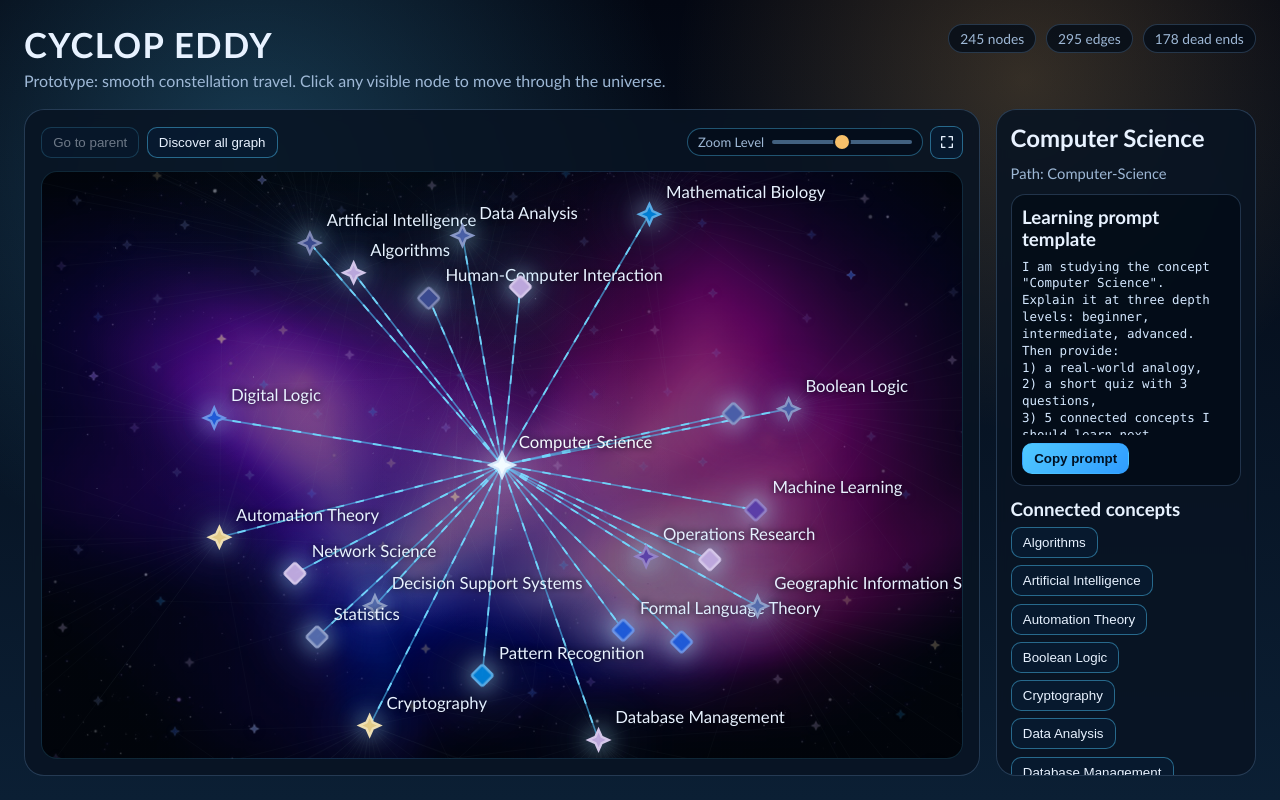
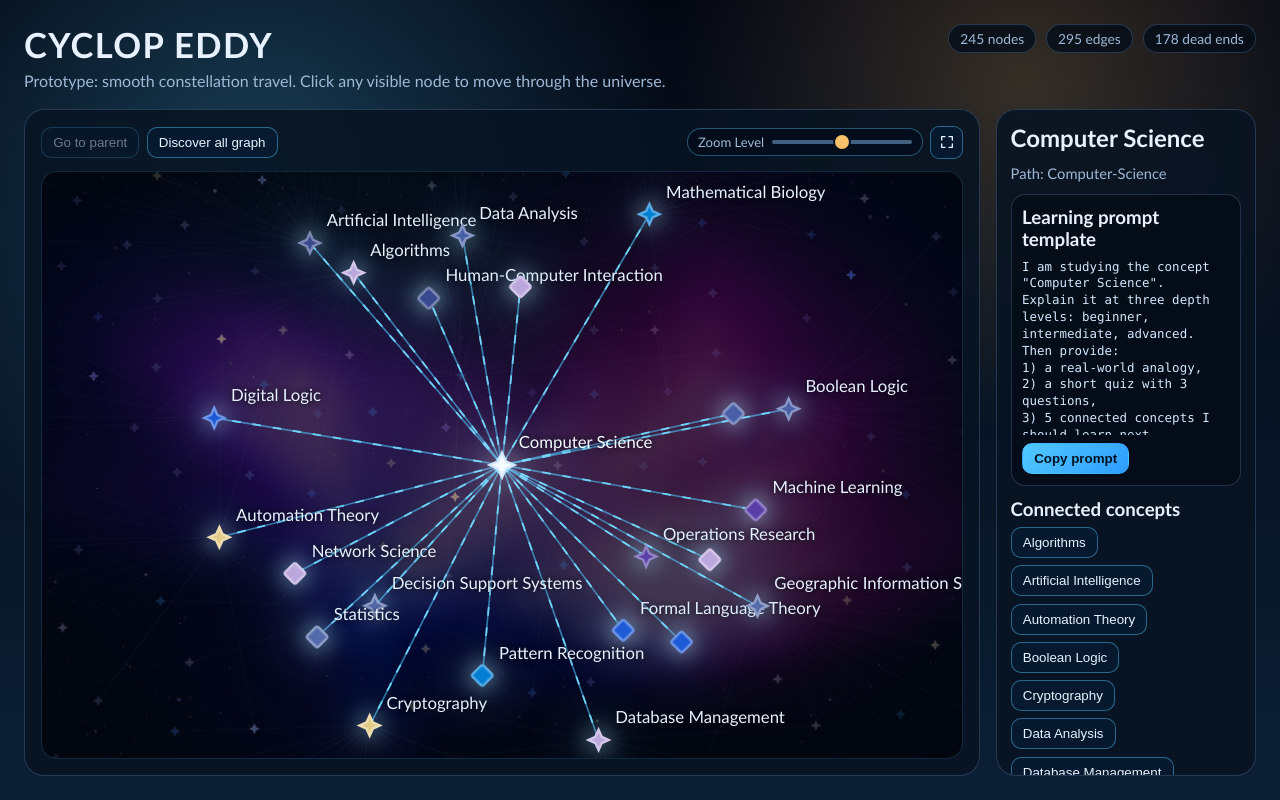
Before and after one commit to BastienSegura/cyclop-eddy, a Next.js app in the folder gui/: page / in a window 1280 px wide. Built offline with nearby package versions, Linux system fonts and the light colour scheme.

Commit message:
Reduce graph background image visibility

```diff
--- a/gui/src/app/globals.css
+++ b/gui/src/app/globals.css
@@ -244,7 +244,7 @@ body {
   background:
     radial-gradient(circle at center, rgba(255, 255, 255, 0.018), transparent 34%),
     radial-gradient(circle at 35% 25%, rgba(80, 201, 255, 0.055), transparent 38%),
-    linear-gradient(rgba(2, 8, 20, 0.52), rgba(2, 8, 20, 0.52)),
+    linear-gradient(rgba(2, 8, 20, 0.76), rgba(2, 8, 20, 0.76)),
     url("/images/backgrounds/aurora-borealis-wallhaven-499e7x.jpg") center / cover no-repeat,
     #020814;
 }
```
